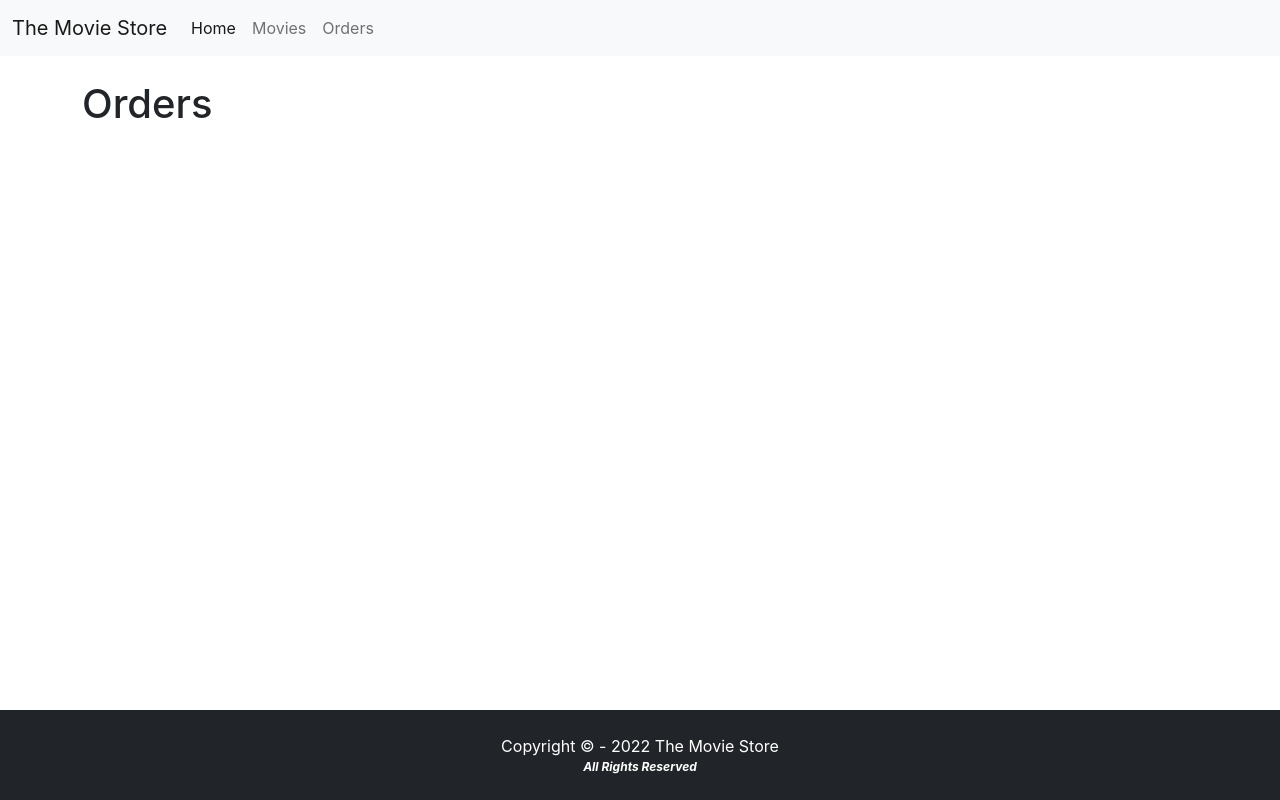
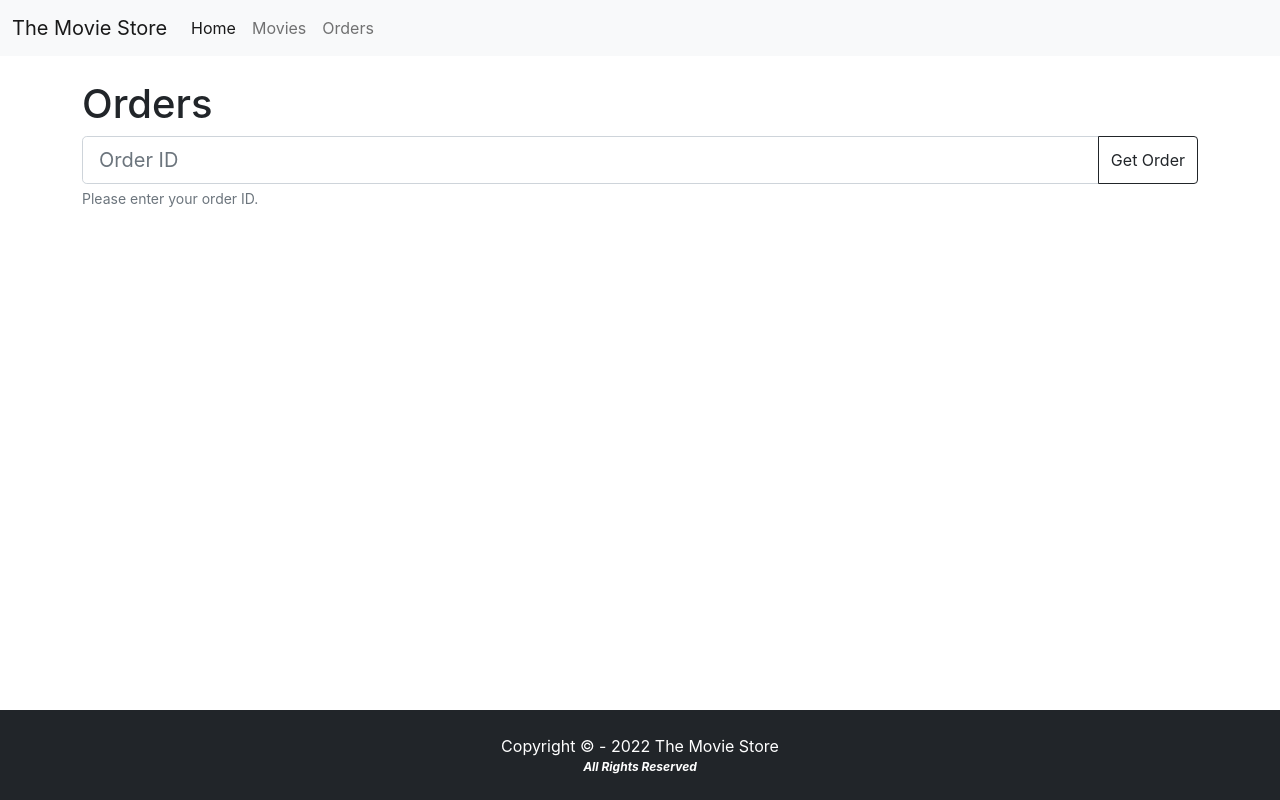
Before and after one commit to dimitar-4/movie-store-app-react, a React (Create React App) app: page /orders in a window 1280 px wide. Built offline with nearby package versions, Linux system fonts and the light colour scheme.

Commit message:
Add BS form, submit func & complete functionality.

```diff
--- a/src/components/Orders.jsx
+++ b/src/components/Orders.jsx
@@ -1,7 +1,34 @@
+import { useState } from "react";
+import { useNavigate } from "react-router-dom";
+
 function Orders() {
+    const [orderId, setOrderId] = useState("");
+
+    const navigate = useNavigate();
+
+    function handleSubmit(e) {
+        e.preventDefault();
+        if (orderId && orderId !== "") {
+            navigate("/orders/" + orderId);
+        }
+    }
+
     return (
         <div>
             <h1>Orders</h1>
+            <form onSubmit={handleSubmit}>
+                <div className="input-group">
+                    <input type="text" id="orderId" name="orderId" placeholder="Order ID"
+                        className="form-control form-control-lg" value={orderId}
+                        onChange={(e) => setOrderId(e.target.value)} />
+                    <button type="submit" className="btn btn-outline-dark">
+                        Get Order
+                    </button>
+                </div>
+                <div className="form-text">
+                    Please enter your order ID.
+                </div>
+            </form>
         </div>
     )
 }
```
